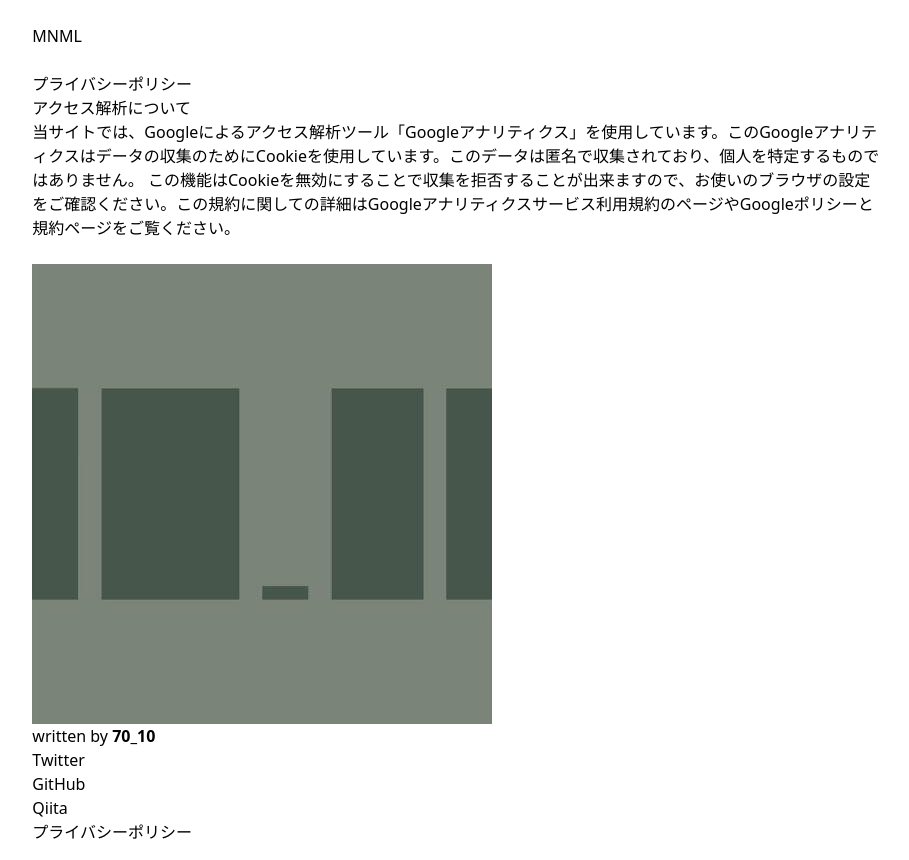
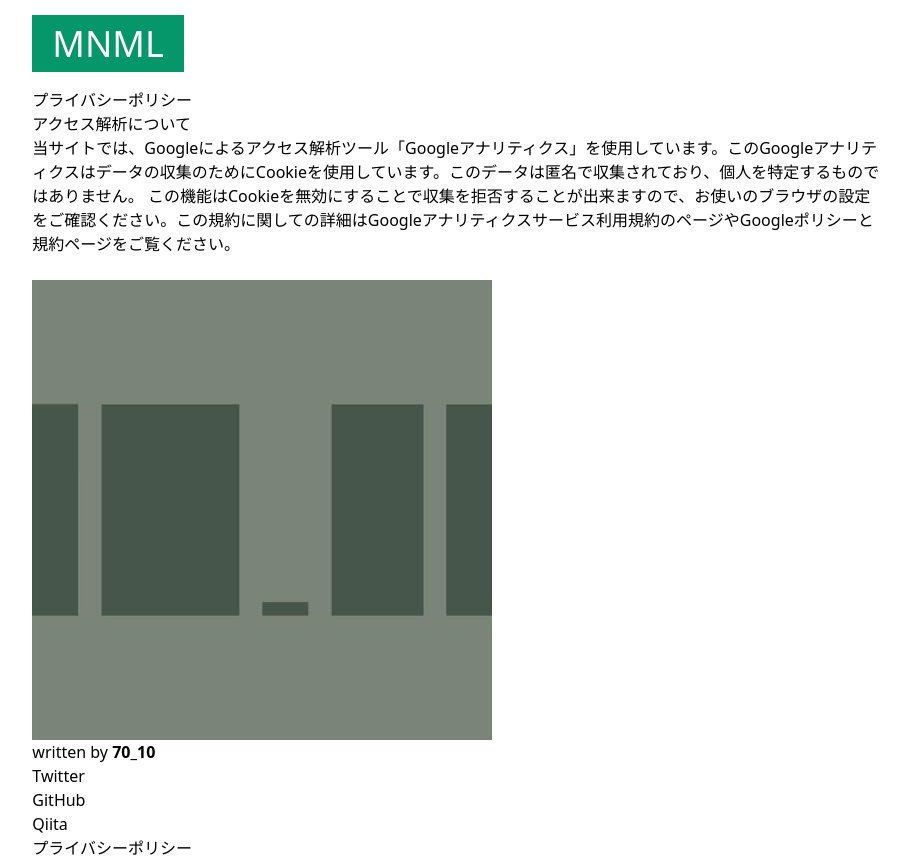
Before and after one commit to 70-10/blog, a Gatsby site: page /privacy-policy in a window 1280 px wide. Shown: the whole page, without its empty margins (181-1090 px from the left). Built offline with nearby package versions, Linux system fonts and the light colour scheme; Gatsby itself is replaced by a stand-in of ours.

Commit message:
Add Navbar CSS

```diff
--- /dev/null
+++ b/src/components/navbar.module.css
@@ -0,0 +1,5 @@
+.title {
+  @apply text-4xl font-extralight;
+  @apply text-white bg-green-600;
+  @apply p-1 px-5;
+}
--- /dev/null
+++ b/src/components/navbar.tsx
@@ -0,0 +1,17 @@
+import React, { FC } from "react";
+import { Link } from "gatsby";
+import styles from "./navbar.module.css";
+
+type Props = {
+  title: string | null | undefined;
+};
+
+const Navbar: FC<Props> = ({ title }) => (
+  <nav>
+    <Link to="/" className={styles.title}>
+      {title}
+    </Link>
+  </nav>
+);
+
+export default Navbar;
--- a/src/layouts/defaultLayout.tsx
+++ b/src/layouts/defaultLayout.tsx
@@ -2,20 +2,9 @@ import React, { FC } from "react";
 import { graphql, StaticQuery, Link } from "gatsby";
 import { Helmet } from "react-helmet";
 import { DefaultLayoutQuery } from "../../types/graphql-types";
+import styles from "./defaultLayout.module.css";
+import Navbar from "../components/navbar";
 import Footer from "../components/footer";
-import styles from "./defaultLayout.module.css";
-
-const Navbar: FC<{ title: string | null | undefined }> = ({ title }) => (
-  <nav className="navbar is-link">
-    <div className="container">
-      <div className="navbar-brand">
-        <Link to="/" className="navbar-item">
-          <h1 className="title has-text-white">{title}</h1>
-        </Link>
-      </div>
-    </div>
-  </nav>
-);
 
 type Props = {
   data: DefaultLayoutQuery;
```
